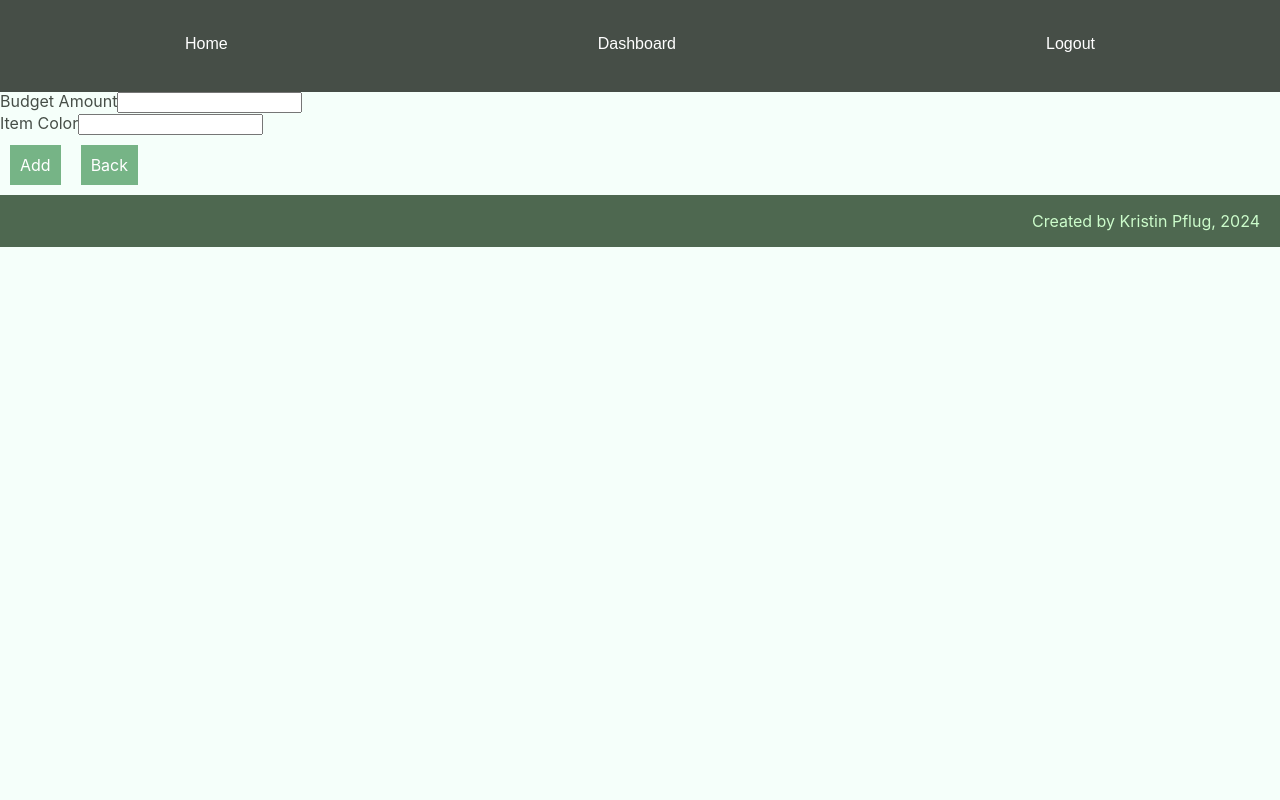
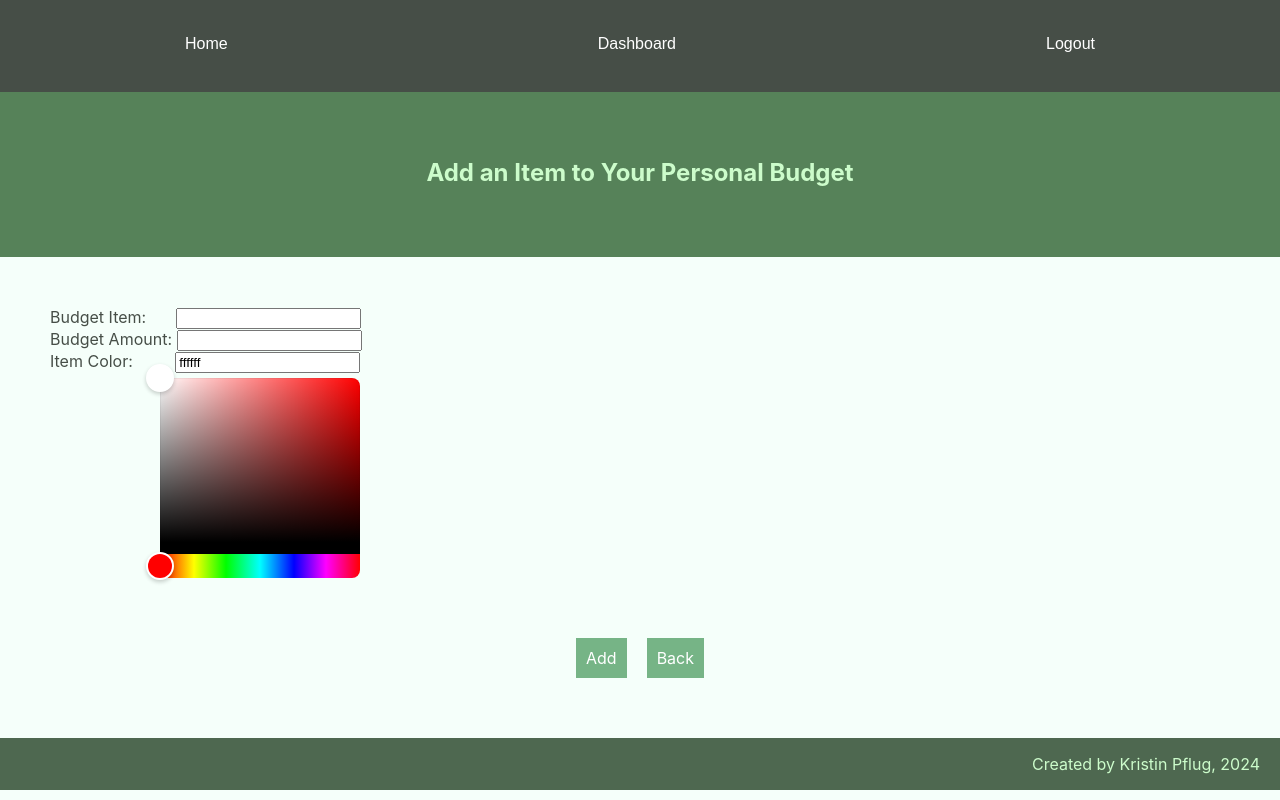
Before and after one commit to pflugkf/Personal-Budget-Frontend, a React (Create React App) app: page /add in a window 1280 px wide. Built offline with nearby package versions, Linux system fonts and the light colour scheme.

Commit message:
Finished styling pages, finished HTML input validation, added expenses calculator to dashboard, added color picker to AddItemPage

```diff
--- a/package.json
+++ b/package.json
@@ -3,6 +3,9 @@
   "version": "0.1.0",
   "private": true,
   "dependencies": {
+    "@emotion/react": "^11.11.4",
+    "@emotion/styled": "^11.11.5",
+    "@mui/material": "^5.15.16",
     "@testing-library/jest-dom": "^5.17.0",
     "@testing-library/react": "^13.4.0",
     "@testing-library/user-event": "^13.5.0",
@@ -10,6 +13,7 @@
     "chart.js": "^4.4.2",
     "react": "^18.3.1",
     "react-chartjs-2": "^5.2.0",
+    "react-colorful": "^5.6.1",
     "react-dom": "^18.3.1",
     "react-router-dom": "^6.23.0",
     "react-scripts": "5.0.1",
--- a/src/AddItemPage/AddItemPage.js
+++ b/src/AddItemPage/AddItemPage.js
@@ -4,30 +4,55 @@ import Menu from "../Menu/Menu";
 
 import { Link, useNavigate } from "react-router-dom";
 
+import { ToastContainer, toast } from 'react-toastify';
+import 'react-toastify/dist/ReactToastify.css';
+
+import { HexColorPicker, HexColorInput } from "react-colorful";
+
 function AddItemPage() {
   const navigate = useNavigate();
+  const [color, setColor] = useState("#ffffff");
 
-  //TODO: input validation!!!!!!!!!!!
   function add() {
     const token = localStorage.getItem("jwt");
 
-    axios.get("http://localhost:3000/api/verify", {
-      headers: {Authorization: `Bearer ${token}`,},
-    }).then(function(res) {
+    axios
+      .get("http://localhost:3000/api/verify", {
+        headers: { Authorization: `Bearer ${token}` },
+      })
+      .then(function (res) {
         console.log(res);
         console.log(res.status);
         console.log(res.data);
         console.log(res.data.content);
 
-      if(res.status === 200) {
+        if (res.status === 200) {
+          var colorHex = "#" + document.getElementById("color").value;
+          console.log(colorHex);
           const data = {
             title: document.getElementById("label").value,
             budget: parseInt(document.getElementById("budget").value),
-          color: document.getElementById("color").value,
-          user: res.data.content
+            color: colorHex,
+            user: res.data.content,
           };
 
-        axios.post("http://localhost:3000/api/newdoc", data).then((res) => {
+          console.log(data);
+
+          if (data.title === "" || data.budget === "" || data.color === "") {
+            toast.error("Please fill out all fields", {
+              position: "top-center",
+              autoClose: 4000,
+              hideProgressBar: false,
+              closeOnClick: true,
+              pauseOnHover: true,
+              draggable: true,
+              progress: undefined,
+              theme: "light",
+            });
+          } else {
+            axios
+              .post("http://localhost:3000/api/newdoc", data)
+              .then((res) => {
                 console.log(res);
 
                 document.getElementById("label").value = "";
@@ -39,41 +64,63 @@ function AddItemPage() {
                 } else {
                   console.log("invalid");
                 }
+              })
+              .catch((error) => {
+                console.log(error.response);
+
+                toast.error(error.response.data.err, {
+                  position: "top-center",
+                  autoClose: 4000,
+                  hideProgressBar: false,
+                  closeOnClick: true,
+                  pauseOnHover: true,
+                  draggable: true,
+                  progress: undefined,
+                  theme: "light",
                 });
-
-        //navigate("/dashboard");
+              });
+          }
         } else {
           localStorage.removeItem("jwt");
           navigate("/");
         }
-
-    }).catch((err) => {
-        console.log(err);
       });
   }
 
   return (
-    <main>
+    <main id="addItemContainer" className="container">
       <Menu />
+      <section id="addItem-header">
         <h2>Add an Item to Your Personal Budget</h2>
+      </section>
 
-      <div>
-        <label htmlFor="label">Budget Item</label>
+      <section id="addItem-input">
+        <article id="addItem-input-title">
+          <label htmlFor="label">Budget Item: </label>
           <input type="text" id="label" name="label"></input>
-      </div>
+        </article>
 
-      <div>
-        <label htmlFor="budget">Budget Amount</label>
-        <input type="text" id="budget" name="budget"></input>
-      </div>
+        <article id="addItem-input-budget">
+          <label htmlFor="budget">Budget Amount: </label>
+          <input type="number" id="budget" name="budget" min={1}></input>
+        </article>
 
-      <div>
-        <label htmlFor="color">Item Color</label>
-        <input type="text" id="color" name="color"></input>
-      </div>
+        <article id="addItem-input-color">
+          <label htmlFor="color">Item Color: </label>
+          {/* <input type="text" id="color" name="color"></input> */}
+          <HexColorInput color={color} onChange={setColor} id="color"/>
+          <HexColorPicker color={color} onChange={setColor} id="colorpicker"/>
+        </article>
+      </section>
 
-      <button onClick={add}>Add</button>
-      <Link to="/dashboard" className="button">Back</Link>
+      <section id="addItem-buttons">
+        <button onClick={add} aria-label={"Button to add budget item"}>Add</button>
+        <Link to="/dashboard" className="button" aria-label={"Link to return to Dashboard page"}>
+          Back
+        </Link>
+      </section>
+
+      <ToastContainer />
     </main>
   );
 }
--- a/src/DashboardPage/DashboardPage.js
+++ b/src/DashboardPage/DashboardPage.js
@@ -13,13 +13,18 @@ import "react-toastify/dist/ReactToastify.css";
 function DashboardPage() {
   const navigate = useNavigate();
   const token = localStorage.getItem("jwt");
-  var tokenCheckTimer;
 
   const [budgetData, setData] = useState({ datasets: [] });
   const [budgetItemCount, setCount] = useState(0);
   const [budgetMax, setMax] = useState("");
   const [budgetAvg, setAverage] = useState(0);
   const [budgetTotal, setTotal] = useState(0);
+  const [expense, setExpense] = useState(0);
+
+  function calculate() {
+    var income = document.getElementById("income").value;
+    setExpense(income-budgetTotal);
+  }
 
   useEffect(() => {
     let data = [];
@@ -33,19 +38,18 @@ function DashboardPage() {
         },
       })
       .then(function (res) {
+        const tokenData = JSON.parse(atob(token.split(".")[1]));
+        console.log(tokenData);
+        var userName = tokenData.username;
+        document.getElementById("dashboard-header-text").innerHTML = userName + "'s Dashboard";
+
         const jsonData = res.data.myContent.myBudget;
-
-        //console.log(jsonData);
 
         for (var i = 0; i < jsonData.length; i++) {
           labels.push(jsonData[i].title);
           data.push(jsonData[i].budget);
           colors.push(jsonData[i].color);
         }
-
-        //console.log(labels);
-        //console.log(colors);
-        //console.log(data);
 
         setData({
           datasets: [
@@ -99,58 +103,11 @@ function DashboardPage() {
       });
   }, []);
 
-  /* function tokenHandler() {
-    console.log("checking");
-
-    if (tokenCheck(token)) {
-      console.log("token expired, logging out");
-      clearInterval(tokenCheckTimer);
-      localStorage.removeItem("jwt");
-      navigate("/");
-    }
-  }
-
-  function tokenCheck(token) {
-    var warningGiven = false;
-
-    if (token) {
-      const tokenData = JSON.parse(atob(token.split(".")[1]));
-      const expireTime = tokenData.exp * 1000;
-      const currentTime = Date.now();
-      console.log("expireTime: " + expireTime);
-      console.log("currentTime: " + currentTime);
-      if((expireTime - currentTime) <= 20000 && !warningGiven) {
-        console.log("20 second warning here");
-        toast.warn('20 seconds until logout', {
-          position: "top-center",
-          autoClose: 5000,
-          hideProgressBar: false,
-          closeOnClick: true,
-          pauseOnHover: true,
-          draggable: true,
-          progress: undefined,
-          theme: "light"
-          });
-          warningGiven = true;
-      }
-      return currentTime > expireTime;
-    } else {
-      return true;
-    }
-  }
-
-  if(token) {
-    tokenCheckTimer = setInterval(tokenHandler, 5000);
-  } else {
-    clearInterval(tokenCheckTimer);
-  } */
-
-
   return (
     <main id="dashboardContainer" className="container">
       <Menu />
       <section id="dashboard-header">
-        <h1>[username]'s Budget Dashboard</h1>
+        <h1 id="dashboard-header-text">[username]'s Budget Dashboard</h1>
       </section>
 
       <section id="dashboard-content">
@@ -161,19 +118,10 @@ function DashboardPage() {
         >
           Add Item to Budget
         </Link>
-        <article id="pieContainer">
-          {/* visualization 1: pie chart */}
-          <div>
-            <Pie
-              // type='pie'
-              data={budgetData}
-            />
-          </div>
-        </article>
 
-        <article>
+        <article className="row">
           {/* visualization 2: table */}
-          <div>
+          <figure>
             <table id="budgetTable">
               <thead>
                 <tr>
@@ -199,19 +147,28 @@ function DashboardPage() {
                 </tr>
               </tbody>
             </table>
-          </div>
+          </figure>
+
+          <article id="expense-input">
+            <label htmlFor="income">Enter your income here: </label>
+            <input type="number" id="income" name="income"></input>
+            <button onClick={calculate}>Enter</button>
+            <p>Your total earnings after expenses are: {expense}</p>
+          </article>
         </article>
 
-        <article>
-          {/* visualization 3: bar chart */}
-          <div id="barContainer">
+        <h3>Your Budget, Visualized</h3>
+
+        <article className="row">
+          {/* visualization 2: bar chart */}
+          <figure id="barContainer">
             <Bar
               data={budgetData}
               options={{
                 plugins: {
                   title: {
                     display: true,
-                    text: "Your Budget, Visualized",
+                    text: "Your Budget",
                   },
                   legend: {
                     display: false,
@@ -219,8 +176,18 @@ function DashboardPage() {
                 },
               }}
             />
-          </div>
+          </figure>
+
+          {/* visualization 3: pie chart */}
+          <figure id="pieContainer">
+            <Pie
+              // type='pie'
+              data={budgetData}
+            />
+          </figure>
         </article>
+
+        <article></article>
       </section>
 
       <ToastContainer />
--- a/src/LoginPage/LoginPage.js
+++ b/src/LoginPage/LoginPage.js
@@ -67,16 +67,6 @@ function LoginPage() {
       clearInterval(tokenCheckTimer);
       localStorage.removeItem("jwt");
       navigate("/");
-      toast.warn('Logged out due to inactivity', {
-        position: "top-center",
-        autoClose: 5000,
-        hideProgressBar: false,
-        closeOnClick: true,
-        pauseOnHover: true,
-        draggable: true,
-        progress: undefined,
-        theme: "light"
-        });
     }
   }
 
@@ -104,7 +94,8 @@ function LoginPage() {
       }
       return currentTime > expireTime;
     } else {
-      return true;
+      clearInterval(tokenCheckTimer);
+      //return true;
     }
   }
 
--- a/src/Menu/Menu.js
+++ b/src/Menu/Menu.js
@@ -6,7 +6,7 @@ function Menu() {
 
   function logOut() {
     localStorage.removeItem("jwt");
-    navigate("/");
+    //navigate("/");
   }
 
   return (
--- a/src/index.css
+++ b/src/index.css
@@ -47,7 +47,7 @@ button:hover {
 }
 
 /* Headers CSS */
-#homepage-header, #login-header, #signup-header {
+#homepage-header, #login-header, #signup-header, #addItem-header {
   background-color:#568259;
   padding: 50px 0px;
   width: 100%;
@@ -148,7 +148,7 @@ button:hover {
 
 /* DashboardPage CSS */
 #dashboardContainer {
-  background-color: #CCFCCB;
+  background-color: #DFFEE3;
   margin-top: 88px;
   flex-direction: column;
 }
@@ -160,6 +160,16 @@ button:hover {
   margin: 0px 0px 40px 0px;
   padding: 20px;
   text-align: center;
+}
+
+#dashboard-content {
+  text-align: center;
+}
+
+.row {
+  display: flex;
+  justify-content: center;
+  align-items: center;
 }
 
 #pieContainer {
@@ -200,6 +210,33 @@ thead th {
   margin: 50px 25px;
 }
 
+/*Add Item Page CSS*/
+#addItemContainer {
+  margin-top: 88px;
+  flex-direction: column;
+}
+
+#addItem-input {
+  margin: 50px;
+}
+
+#addItem-input-title input{
+  margin-left: 25px;
+}
+
+#addItem-input-color input{
+  margin-left: 38px;
+  margin-bottom: 5px;
+}
+
+#colorpicker {
+  margin-left: 110px;
+}
+
+#addItem-buttons {
+  margin-bottom: 50px;
+  text-align: center;
+}
 
 /* Footer CSS */
 .footer {
```
Also changed, not shown: 1 other file (tests, documents, lock files or other folders). Lines whose indentation alone changed are shown as unchanged.
